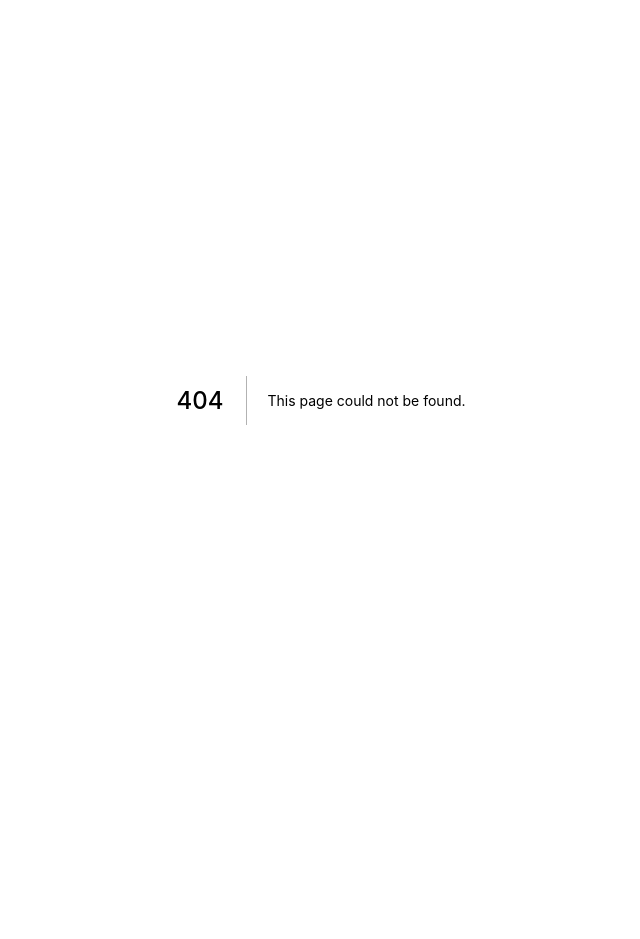
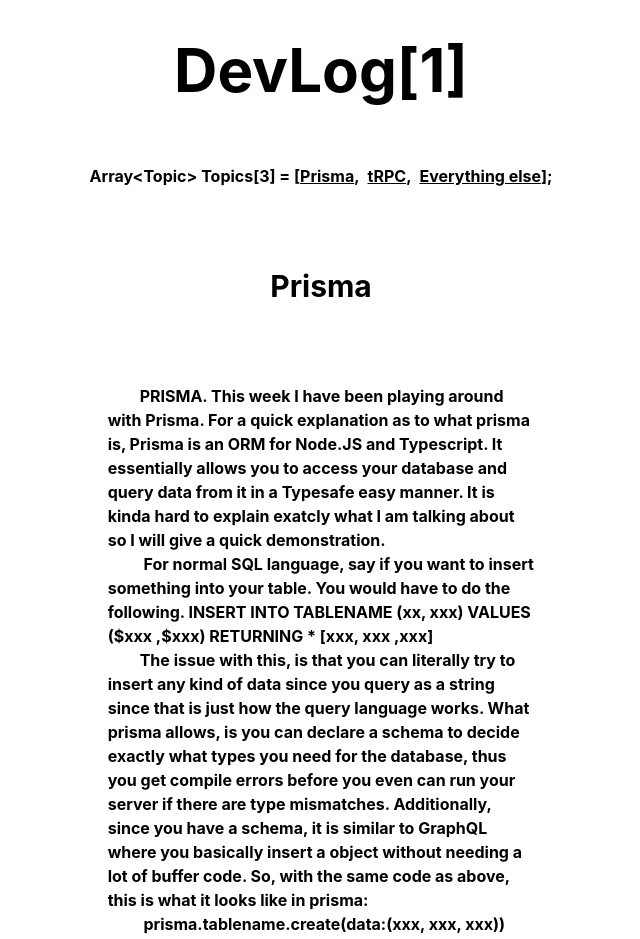
Before and after one commit to azshen23/nuocal-site, a Next.js app: page /devlog/1 in a window 1280 px wide. Before the commit this address had no page. Shown: the top 939 px of the page, without its empty margins (319-959 px from the left). Before the commit the page ends 800 px from the top, so only its background shows below. Built offline with nearby package versions, Linux system fonts and the light colour scheme.

Commit message:
devlog 2

```diff
--- /dev/null
+++ b/pages/devlog/1/index.tsx
@@ -0,0 +1,164 @@
+import React from "react";
+import Head from "next/head";
+import Link from "next/link";
+
+export default function index() {
+  return (
+    <div className="flex flex-col items-center text-center justify-center pt-10 font-bold">
+      <Head>
+        <title>Nuocal DevLog</title>
+        <meta name="description" content="Devlog of this project" />
+        <link rel="icon" href="/favicon.ico" />
+      </Head>
+      <div className="flex flex-col items-center text-center justify-center">
+        <h1 className="text-6xl">DevLog[1]</h1>
+        <h1 className="text-1xl pt-16">
+          Array&lt;Topic&gt; Topics[3] = [
+          <Link href="/devlog/1/#prisma">
+            <a className="underline">Prisma</a>
+          </Link>
+          ,&ensp;
+          <Link href="/devlog/1/#trpc">
+            <a className="underline">tRPC</a>
+          </Link>
+          ,&ensp;
+          <Link href="/devlog/1/#everything_else">
+            <a className="underline">Everything else</a>
+          </Link>
+          ];
+        </h1>
+        <h1 className="text-3xl pt-20 pb-20" id="prisma">
+          Prisma
+        </h1>
+        <div className="w-1/3 text-left">
+          <p>
+            &emsp;&emsp;PRISMA. This week I have been playing around with
+            Prisma. For a quick explanation as to what prisma is, Prisma is an
+            ORM for Node.JS and Typescript. It essentially allows you to access
+            your database and query data from it in a Typesafe easy manner. It
+            is kinda hard to explain exatcly what I am talking about so I will
+            give a quick demonstration.
+          </p>
+          <p>
+            &emsp;&emsp; For normal SQL language, say if you want to insert
+            something into your table. You would have to do the following.
+            INSERT INTO TABLENAME (xx, xxx) VALUES ($xxx ,$xxx) RETURNING *
+            [xxx, xxx ,xxx]
+          </p>
+          <p>
+            &emsp;&emsp;The issue with this, is that you can literally try to
+            insert any kind of data since you query as a string since that is
+            just how the query language works. What prisma allows, is you can
+            declare a schema to decide exactly what types you need for the
+            database, thus you get compile errors before you even can run your
+            server if there are type mismatches. Additionally, since you have a
+            schema, it is similar to GraphQL where you basically insert a object
+            without needing a lot of buffer code. So, with the same code as
+            above, this is what it looks like in prisma:
+          </p>
+          <p>&emsp;&emsp; prisma.tablename.create(data:(xxx, xxx, xxx))</p>
+          <p>
+            Look at that so much less amount of code, and it is typesafe. If you
+            need to build a typesafe backend, I would HIGHLY RECOMMEND Prisma.
+            One issue, however, is that in order for Prisma to work correctly,
+            it does need to make another connection instance to the database
+            which can slow down request speeds. I did some significant testing,
+            and it seems that my requests take around a 10-20% longer time per
+            request. Now this may seem a lot, but in reality, say a request
+            takes 800 ms, it just takes 880ms with prisma, which honestly is not
+            bad. However, as more requests come in, there will definitely be an
+            increase in latency, which could result in the latency increase
+            become closer to the 20%. I will say, there definitely could be room
+            for me to optimize the Prisma connection, but I wil have to see in
+            the future.
+          </p>
+        </div>
+
+        <h1 className="text-3xl pt-20 pb-20" id="trpc">
+          tRPC
+        </h1>
+        <div className="w-1/3 text-left">
+          <p>
+            &emsp;&emsp;Rest APIs are extrememly common, and I would say that is
+            what most people use at least in the past. However the issue with
+            REST again is in my opinion typesafety. When making requests or
+            creating endpoints, there is no barrier for the developer to insert
+            completely wrong typings to send. Thus this can cause a lot of
+            issues with debugging. This is where tRPC comes in. tRPC replaces
+            your classic POST GET PUT DELETE and replaces it all with just Query
+            and Mutate. Which is basically just Get and Post respectively.
+          </p>
+          <p>
+            &emsp;&emsp;These changes from Rest Endpoints to tRPC endpoints make
+            the developer experience significantly improved. Less problems with
+            typesafety, and the amount of code needed to write the endpoint
+            basically the same. Additionally, tRPC has a built in Express server
+            adapter which allows you to convert from Rest to tRPC very easily.
+            Moreover, tRPC has a great middleware api which allows easy
+            middleware creation to manage authentication and other filters you
+            would need. So at the end of the day, what does this mean? Less bugs
+            go into production, quicker development, and just overall better
+            flow of work.
+          </p>
+          <p>
+            &emsp;&emsp;However, as all good things do, there are some negative
+            sides I have found. One large issue I have with tRPC is that because
+            you are required to use tRPCs routing, they have their routes all
+            under one singular api. As a result, your code can easily be
+            clumped, and it is hard to read the code sometimes. Yes you can
+            separate your routes, and use tRPCs merge api, however, this all
+            takes extra code to be written which does not seem like it is worth
+            it. This might be a hot take, idk but that is where I stand on tRPC
+            right now. Additionally, tRPC is only available in Typescript, which
+            is what the t in tRPC stands for. It may make it hard to move to a
+            different server language, if you do want to scale since Typescript
+            is not exactly the quickest language out there. From my
+            understanding, at least for front end development, browsers cannot
+            naturally run Typescript, so it must be compiled into Javascript
+            before it can run, thus there is just an extra layer in b/w your
+            code and the user. These are my initial thoughts on tRPC, I would
+            definitely recommend, but there are some understandable non
+            favorable qualities if you do not wish to use tRPC.
+          </p>
+        </div>
+
+        <h1 className="text-3xl pt-20 pb-20" id="everything_else">
+          Other stuff I want to quickly touch on and future plans and final
+          thoughts
+        </h1>
+        <div className="w-1/3 text-left">
+          <p>
+            &emsp;&emsp; One big question, that has come into my mind is
+            scalablity server wise. One issue I have is that Node.js is
+            inherently single threaded. Thus the more requests that are coming
+            in, the harder it is for the server to handle. An analogy for this
+            is , say you are a fast food worker, you can probably handle 3 or 4
+            people at a time, but during rush hour, if you are the only person
+            working, then it is just a quit angle. The way I am resolving this
+            is by making every api server its own server. What this means is,
+            say for example, authentication is its own server, I will separate
+            this from getting data, and getting user profile data. Each function
+            will have their own server, splitting the workload. This is called
+            horizontal scaling, as there are the same amount of resources to be
+            used, but I am splitting it among more workiers. Although, I do not
+            know how well it will go long term use, hopefully this is enough to
+            handle around 10000 requests per second in production.
+          </p>
+          <p>
+            &emsp;&emsp;With this devlog coming to an end, I have finished most
+            of my authentication server, and will hopefully start to make more
+            progression that everyone can see. Thus, when moving to the front
+            end, I will want to explore React query and data fetching patterns
+            in the next few weeks. Thanks for reading, I hope that you all have
+            learned something new, or just found something interesting, of
+            course if you have any questions about this or would like to see
+            some more in depth/real world examples (codebase will not be open
+            source until application is officially launched), you can contact me
+            on discord : anduru#7914
+          </p>
+          <h1>Connection.close();</h1>
+        </div>
+      </div>
+    </div>
+  );
+}
--- a/pages/devlog/index.tsx
+++ b/pages/devlog/index.tsx
@@ -5,7 +5,7 @@
 export default function Devlog() {
   const router = useRouter();
   const [devLogNum, setDevLogNum] = React.useState("__");
-  const totalDevLogs: number = 0;
+  const totalDevLogs: number = 1;
   function handleRedirect(keyDown: string) {
     if ((parseInt(devLogNum) || devLogNum === "0") && keyDown == "Enter") {
       if (parseInt(devLogNum) <= totalDevLogs) {
@@ -22,9 +22,13 @@
     <div className="flex flex-col items-center text-center justify-center pt-10 font-bold">
       <div className="text-left text-4xl font-bold pt-40">
         <h1>
-          Array&lt;Logs&gt; DevLogs[1] = [
+          Array&lt;Logs&gt; DevLogs[2] = [
           <Link href="/devlog/0">
             <a className="underline">Log0</a>
+          </Link>
+          ,&ensp;
+          <Link href="/devlog/1">
+            <a className="underline">Log1</a>
           </Link>
           ];
         </h1>
```
